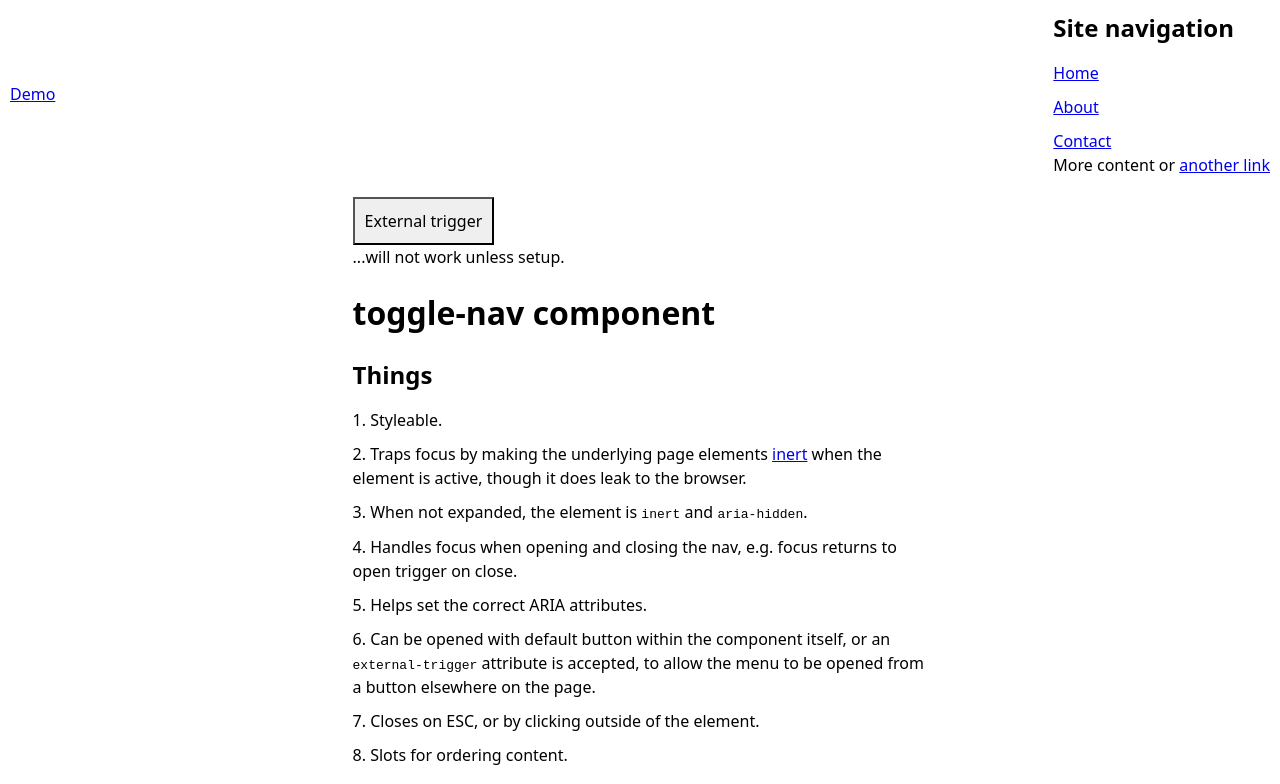
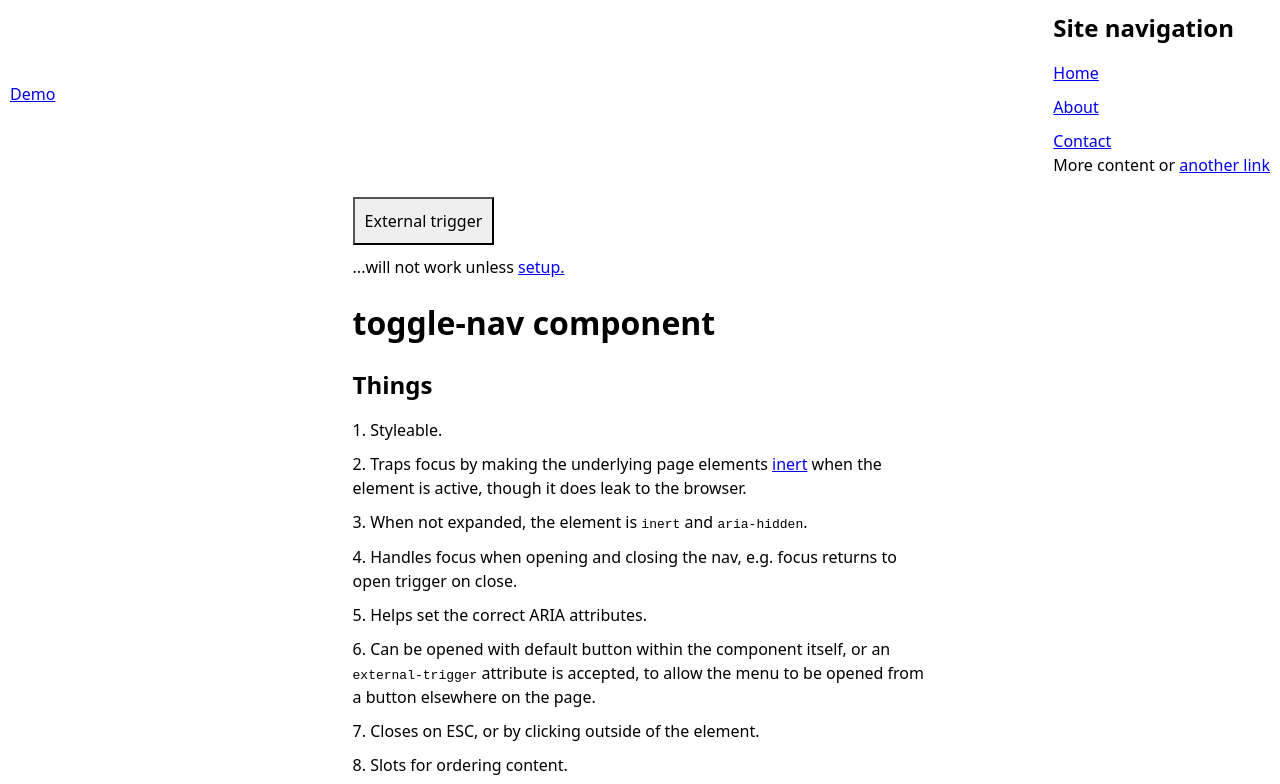
Before and after one commit to jk2908/toggle-nav, a website: page demo/index.html in a window 1280 px wide. Shown: the top 784 px of the page. Drawn offline with Linux system fonts and the light colour scheme.

Commit message:
Update demo

```diff
--- a/demo/index.html
+++ b/demo/index.html
@@ -71,6 +71,10 @@
         border: 2px solid blue;
       }
 
+      #external-trigger {
+        margin-block-end: 10px;
+      }
+
       ul {
         display: flex;
         flex-direction: column;
@@ -89,6 +93,20 @@
 
       #focus {
         display: none;
+      }
+
+      #setup {
+        all: unset;
+        background-color: none;
+        border: 0;
+        cursor: pointer;
+        color: blue;
+        padding: 0;
+        text-decoration: underline;
+      }
+
+      #setup:active {
+        color: red;
       }
     </style>
   </head>
@@ -109,8 +127,8 @@
     </header>
 
     <main>
-      <button data-toggle-nav-open>External trigger</button>
-      <p>...will not work unless setup.</p>
+      <button id="external-trigger" data-toggle-nav-open>External trigger</button>
+      <p>...will not work unless <button id="setup" onclick="setup()">setup.</button></p>
 
       <h1>toggle-nav component</h1>
 
@@ -217,5 +235,18 @@
     <script type="module">
       import '../toggle-nav.js';
     </script>
+
+    <script>
+      const setup = () => {
+        const openEl = document.querySelector('[data-toggle-nav-open]');
+        const setupEl = document.getElementById('setup');
+        const toggleNavEl = document.querySelector('toggle-nav');
+
+        toggleNavEl.setAttribute('external-trigger', '')
+        toggleNavEl.externalTrigger = true;
+        openEl.addEventListener('click', () => toggleNavEl._handleOpen());
+        setupEl.style.color = 'green';
+      }
+    </script>
   </body>
 </html>
```
